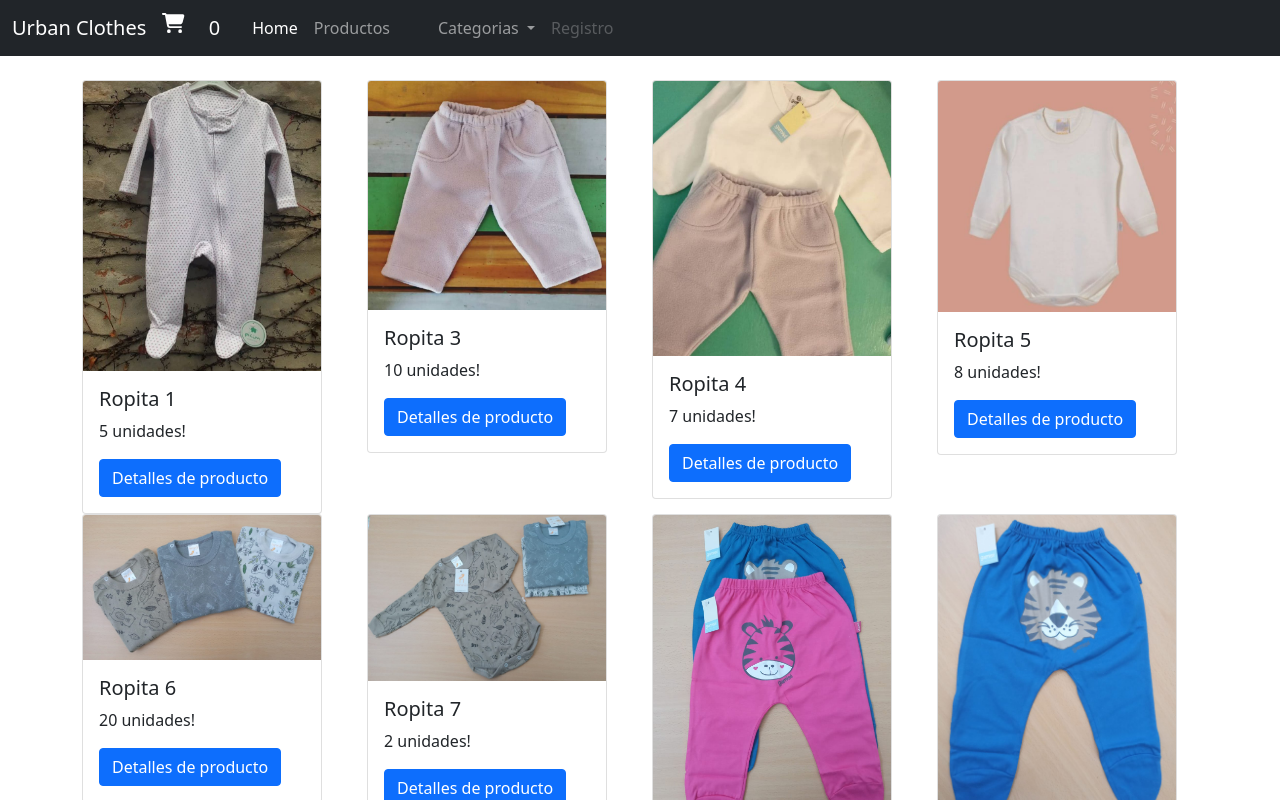
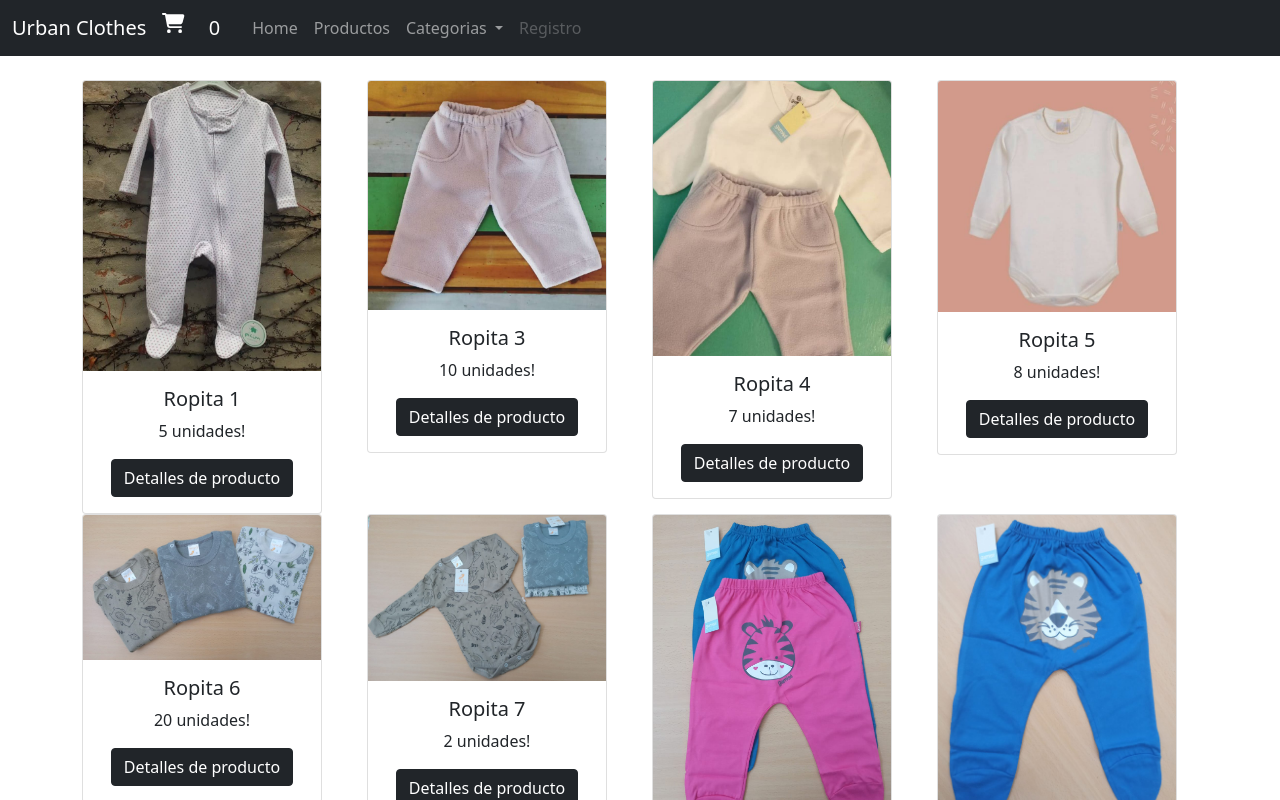
Before and after one commit to Eze-Nat/react-desafios2, a React (Create React App) app: page /productos in a window 1280 px wide. Shown: the top 800 px of the page. Built offline with nearby package versions, Linux system fonts and the light colour scheme.

Commit message:
itemcount a correccion

```diff
--- a/src/components/Item/Item.jsx
+++ b/src/components/Item/Item.jsx
@@ -4,14 +4,14 @@ import { Link } from "react-router-dom";
 const Item = ({ item }) => {
   const { nombre, stock, img, id } = item;
   return (
-    <div className="card" style={{ width: "15rem" }}>
+    <div className="card justify-content-center align-items-center" style={{ width: "15rem" }}>
       <img className="card-img-top" src={img} alt={nombre} />
-      <div className="card-body d-flex flex-column justify-content-center">
+      <div className="card-body d-flex flex-column align-items-center">
         <h5 className="card-title">{nombre}</h5>
         <p className="card-text">{`${stock} unidades!`}</p>
 
         <Link to={`/item/${id}`}>
-          <button className="btn btn-primary">Detalles de producto</button>
+          <button className="btn btn-dark">Detalles de producto</button>
         </Link>
       </div>
     </div>
--- a/src/components/ItemDetail/ItemDetail.jsx
+++ b/src/components/ItemDetail/ItemDetail.jsx
@@ -16,6 +16,7 @@ const ItemDetail = ({ item }) => {
           </div>
           <p className="">{descripcion}</p>
           <ItemCount stock={stock} initial={0} onAdd={onAdd} />
+          <button type="button" className="btn btn-outline-secondary mt-2">Comprar!</button>
         </div>
         <div></div>
       </div>
--- a/src/components/NavBar/NavBar.jsx
+++ b/src/components/NavBar/NavBar.jsx
@@ -25,27 +25,27 @@ const NavBar = () => {
     <span className="navbar-toggler-icon"></span>
     </button>
     <div className="collapse navbar-collapse" id="navbarNavAltMarkup">
-    <ul className="navbar-nav">
+    <div className="navbar-nav">
 
-        <Link className="nav-link active" aria-current="page" to={"/"}>
+        <Link className="nav-link nav-item" aria-current="page" to={"/"}>
         Home
         </Link>
-        <Link className="nav-link" to={"/productos"}>
+        <Link className="nav-link nav-item" to={"/productos"}>
         Productos
         </Link>
-    <ul className="nav-item dropdown" id="myDropdown">
-      <li className="nav-link dropdown-toggle" data-bs-toggle="dropdown">  Categorias  </li>
-      <ul className="dropdown-menu">
-        <li> <Link className="dropdown-item" to={"/categoria/ropadebebe"}> Ropa Bebe </Link></li>
-        <li> <Link className="dropdown-item" to={"/categoria/ropadebebe2anos"}> Ropa Bebe 2 Años </Link>
-      </li>
-        <li><Link className="dropdown-item" to={"/categoria/ropadebebe3anos"}> Ropa Bebe 3 Años </Link></li>
-        <li><Link className="dropdown-item" to={"/categoria/ropadebebe4anos"}> Ropa Bebe 4 Años</Link></li>
-      </ul>
-    </ul>
-  </ul>
+    <div className="nav-item dropdown " id="myDropdown">
+      <div className="nav-link dropdown-toggle" data-bs-toggle="dropdown">  Categorias  </div>
+      <div className="dropdown-menu bg-dark ">
+        <div> <Link className="nav-item nav-link" to={"/categoria/ropadebebe"}> Ropa Bebe </Link></div>
+        <div> <Link className="nav-item nav-link" to={"/categoria/ropadebebe2anos"}> Ropa Bebe 2 Años </Link>
+      </div>
+        <div><Link className="nav-item nav-link" to={"/categoria/ropadebebe3anos"}> Ropa Bebe 3 Años </Link></div>
+        <div><Link className="nav-item nav-link" to={"/categoria/ropadebebe4anos"}> Ropa Bebe 4 Años</Link></div>
+      </div>
+    </div>
+  </div>
         <div className="navbar-nav">
-        <Link className="nav-link disabled" to={"/registro"}>Registro</Link>
+        <Link className="nav-link disabled nav-item" to={"/registro"}>Registro</Link>
       </div>
     </div>
 
```
